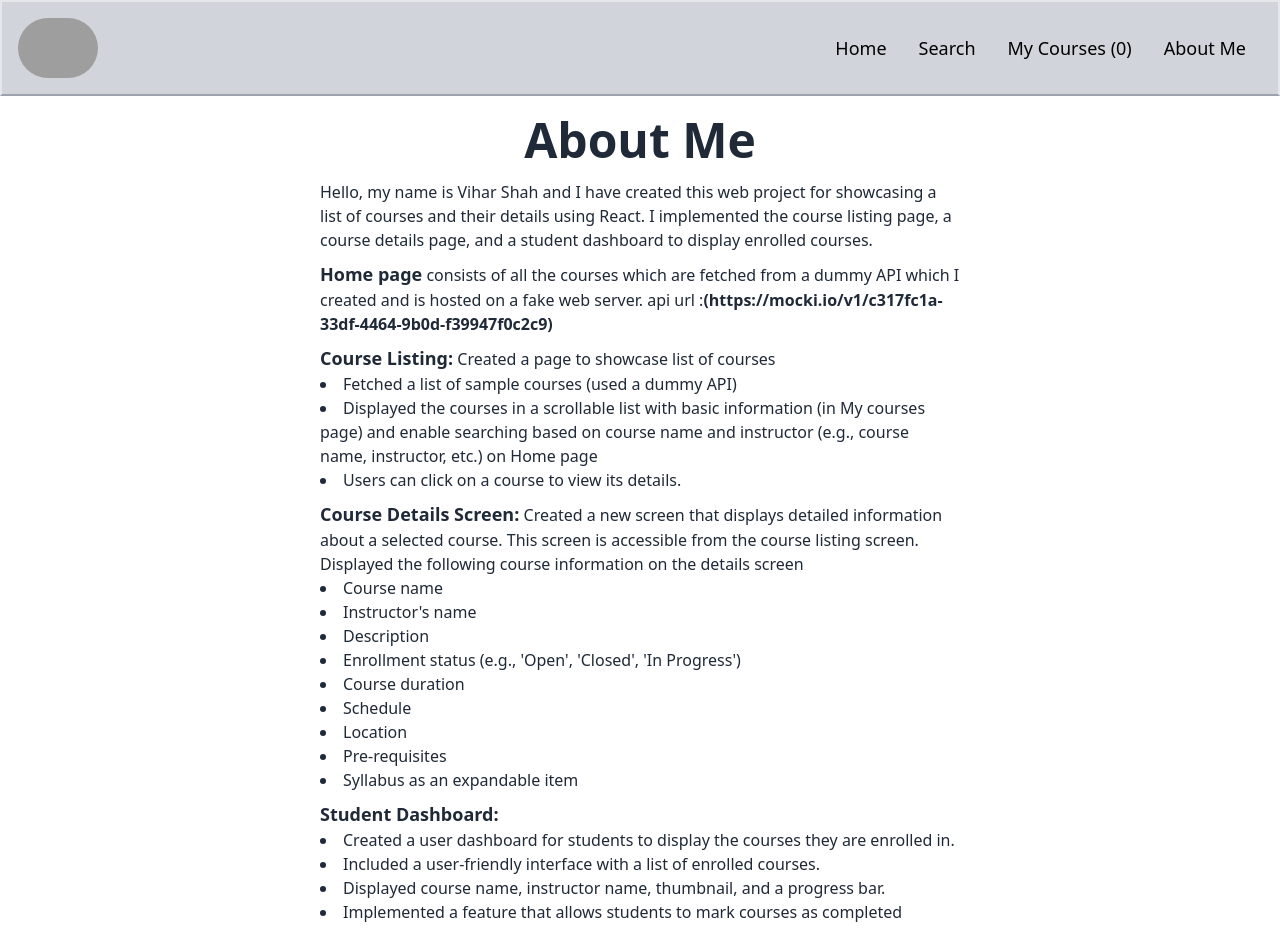
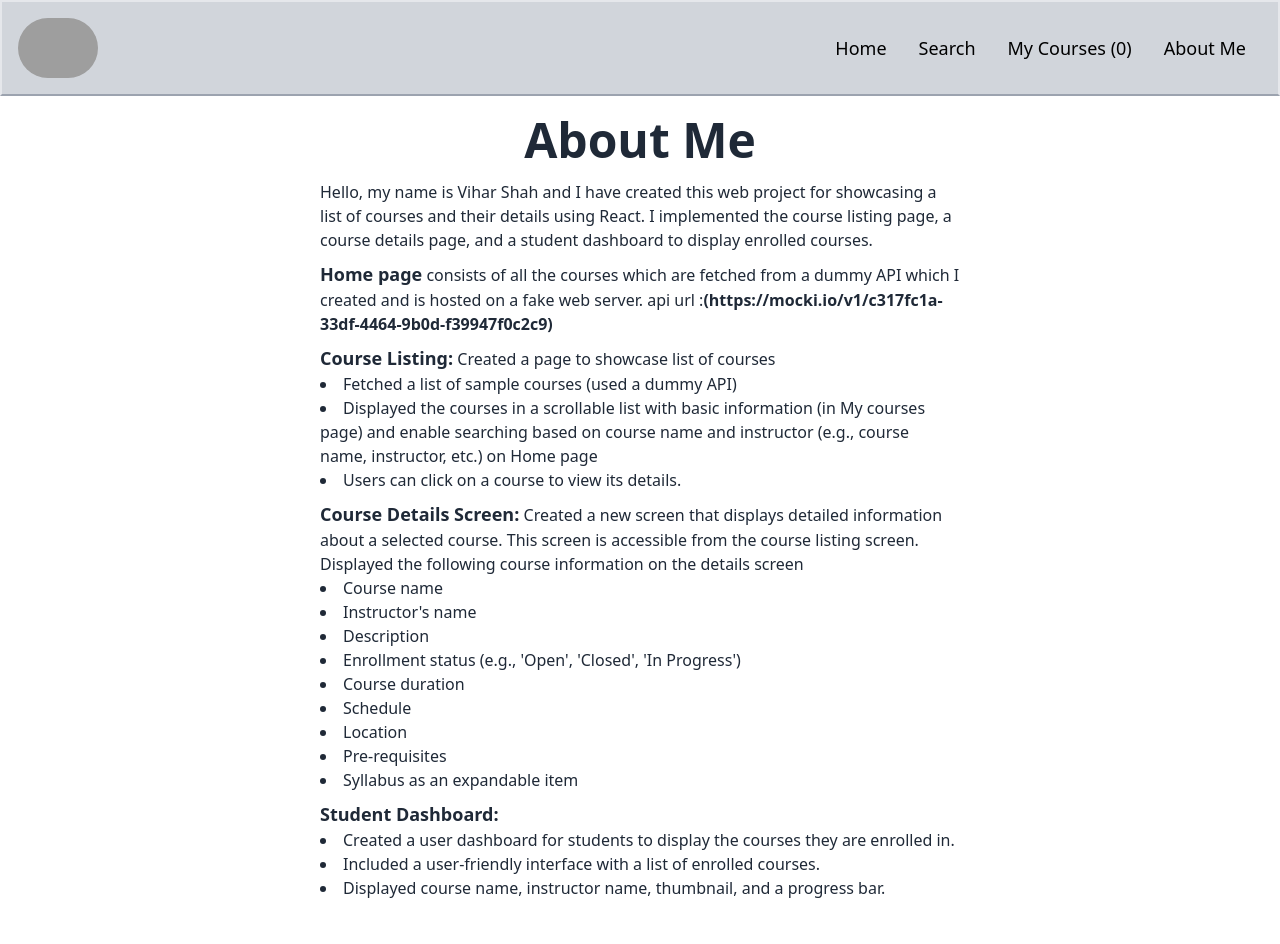
Before and after one commit to vihar2712/courses.com, a React (Create React App) app: page /about-us in a window 1280 px wide. After the commit the page ends 920 px from the top, so only its background shows below. Built offline with nearby package versions, Linux system fonts and the light colour scheme; grey boxes are pictures that could not be loaded.

Commit message:
Update About.js

```diff
--- a/src/components/About.js
+++ b/src/components/About.js
@@ -56,10 +56,6 @@ const About = () => {
         <li>
           Displayed course name, instructor name, thumbnail, and a progress bar.
         </li>
-        <li>
-          Implemented a feature that allows students to mark courses as
-          completed
-        </li>
       </p>
     </div>
   );
```
